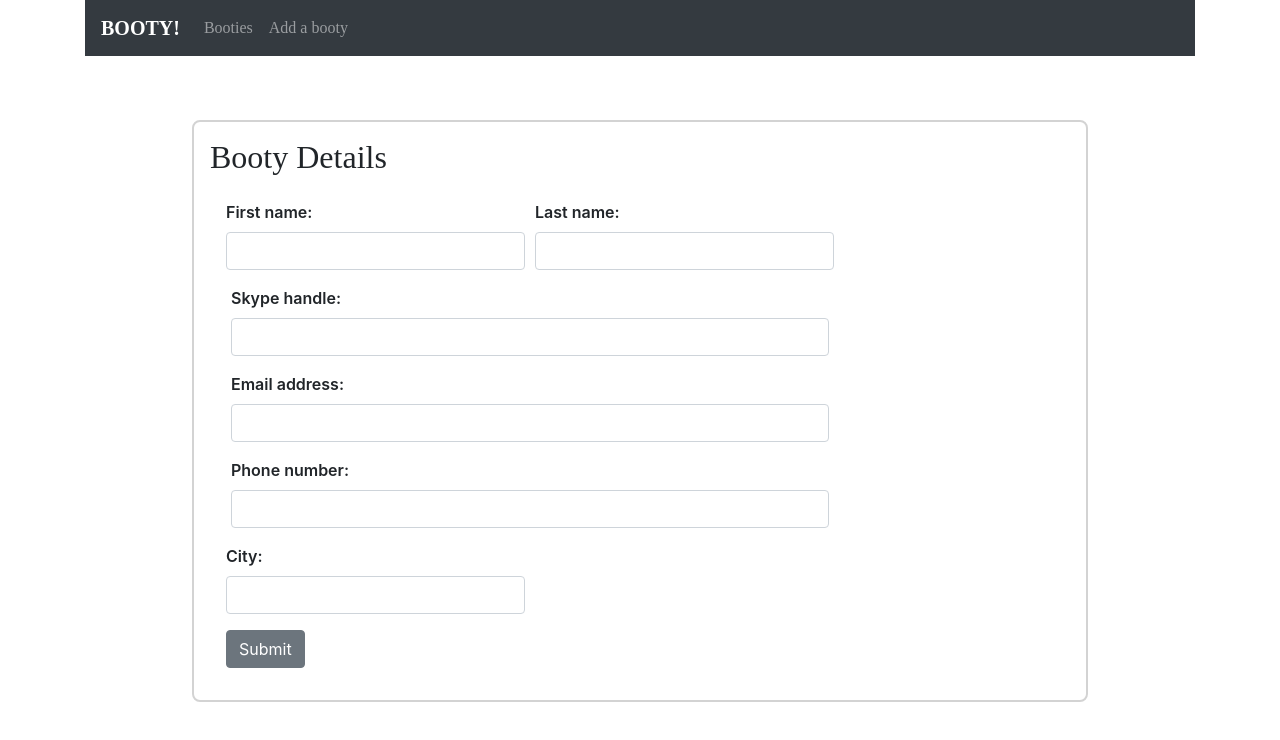
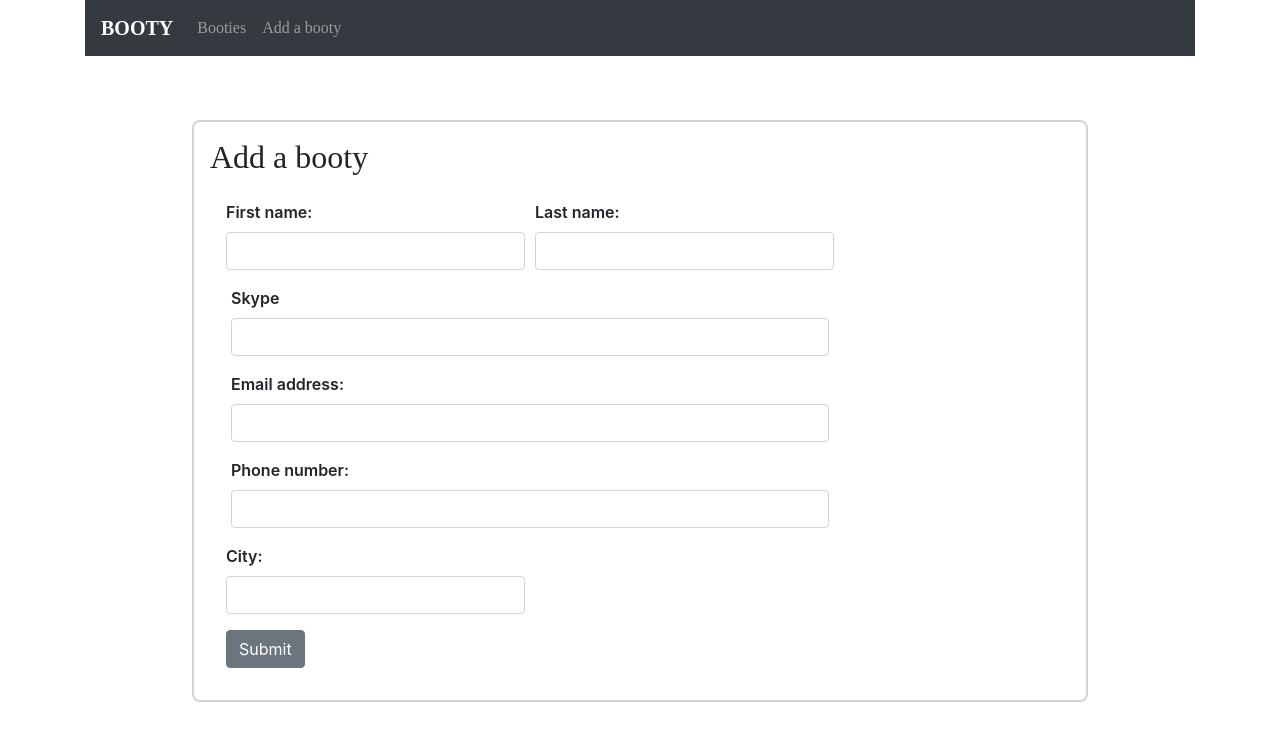
Before and after one commit to Andersclark/UpForBooty, a React (Create React App) app in the folder up-for-booty/: page /add in a window 1280 px wide. Shown: the top 740 px of the page. Built offline with nearby package versions, Linux system fonts and the light colour scheme; a web font is replaced by a local one.

Commit message:
more translation stuff

```diff
--- a/up-for-booty/src/components/add-booty.js
+++ b/up-for-booty/src/components/add-booty.js
@@ -99,11 +99,11 @@ export default class AddBooty extends Component {
 
   render() {
     let language = store.getLanguage();
-
     return (
       <Container className="App">
-        <h2 className="logo">{language === 'eng' ? 'Booty Details' : 'Rumpadetaljer (lololol)'}</h2>
-        <Form className="form" onSubmit={(e) => this.onSubmit(e)}>
+        <h2 className="logo">{this.props.indivBooty ? language === 'eng' ? 'Edit a booty' : 'Redigera en booty' : language === 'eng' ? 'Add a booty' : 'Lägg till en booty'}</h2>
+
+       <Form className="form" onSubmit={(e) => this.onSubmit(e)}>
           <Row form>
             <Col className="colStyle">
               <FormGroup>
@@ -128,7 +128,7 @@ export default class AddBooty extends Component {
 
           <Col className="colStyle">
             <FormGroup>
-              <Label>{language === 'eng' ? 'Skype handle:' : 'Skypenamn:'}</Label>
+              <Label>Skype</Label>
               <Input type="text" required name="skypeHandle" className="form-control"
                 value={this.state.skypeHandle}
                 onChange={this.onChangeHandler}
--- a/up-for-booty/src/components/booty-details.js
+++ b/up-for-booty/src/components/booty-details.js
@@ -1,5 +1,6 @@
 import React, { Component } from 'react';
 import axios from 'axios';
+import store from '../store';
 
 export default class BootyDetails extends Component {
   constructor(props) {
@@ -19,15 +20,16 @@ export default class BootyDetails extends Component {
   }
 
   render() {
+    let language = store.getLanguage();
     return (
       <div className="container">
          <div className="bootyDeets">
         <h4>{this.state.booty.firstName} {this.state.booty.lastName}</h4>
-        <p><i className="fas fa-phone-alt fontawesome"></i>Phone number: {this.state.booty.phoneNo}</p>
-        <a href="https://www.skype.com/sv/"><p><i className="fab fa-skype fontawesome"></i>Skype handle: {this.state.booty.skypeHandle}</p></a>
-        <p><i className="far fa-envelope-open fontawesome"></i>Email: {this.state.booty.email}</p>
-        <p><i className="fas fa-home fontawesome"></i>Location: {this.state.booty.city}, {this.state.booty.country}</p>
-        <p><i className="fas fa-clock fontawesome"></i>Timezone: {this.state.booty.timezone}</p>
+        <p><i className="fas fa-phone-alt fontawesome"></i>{language === 'eng' ? 'Phone number: ' : 'Telefonnummer: '} {this.state.booty.phoneNo}</p>
+        <a href="https://www.skype.com/sv/"><p><i className="fab fa-skype fontawesome"></i>Skype: {this.state.booty.skypeHandle}</p></a>
+        <p><i className="far fa-envelope-open fontawesome"></i>{language === 'eng' ? 'Email: ' : 'E-postadress: '} {this.state.booty.email}</p>
+        <p><i className="fas fa-home fontawesome"></i>{language === 'eng' ? 'City: ' : 'Stad: '} {this.state.booty.city}</p>
+        <p><i className="fas fa-clock fontawesome"></i>{language === 'eng' ? 'Timezone: ' : 'Tidszon: '} {this.state.booty.timezone}</p>
       </div>
       </div>
     );
--- a/up-for-booty/src/components/booty-list.js
+++ b/up-for-booty/src/components/booty-list.js
@@ -25,7 +25,7 @@ export default class BootyList extends Component {
     let language = store.getLanguage();
     return (
       <div>
-        <h3 className="logo">{language === 'eng' ? 'Booty List' : 'Rumpalist ??'}</h3>
+        <h3 className="logo">{language === 'eng' ? 'Booty List' : 'Bootylista'}</h3>
         <table className="table">
           <thead className="thead-light">
             <tr>
--- a/up-for-booty/src/components/navbar.js
+++ b/up-for-booty/src/components/navbar.js
@@ -1,19 +1,21 @@
 import React, { Component } from 'react';
 import { Link } from 'react-router-dom';
+import store from "../store";
 
 export default class Navbar extends Component {
 
   render() {
+    let language = store.getLanguage();
     return (
       <nav className="navbar navbar-dark bg-dark navbar-expand-lg">
-        <Link to="/" className="navbar-brand logo" id="bold">BOOTY!</Link>
+        <Link to="/" className="navbar-brand logo" id="bold">BOOTY</Link>
         <div className="collpase navbar-collapse">
         <ul className="navbar-nav mr-auto">
           <li className="navbar-item">
           <Link to="/" className="nav-link logo">Booties</Link>
           </li>
           <li className="navbar-item">
-          <Link to="/add" className="nav-link logo">Add a booty</Link>
+          <Link to="/add" className="nav-link logo">{language === 'eng' ? 'Add a booty' : 'Lägg till en booty'}</Link>
           </li>
         </ul>
         </div>
```
